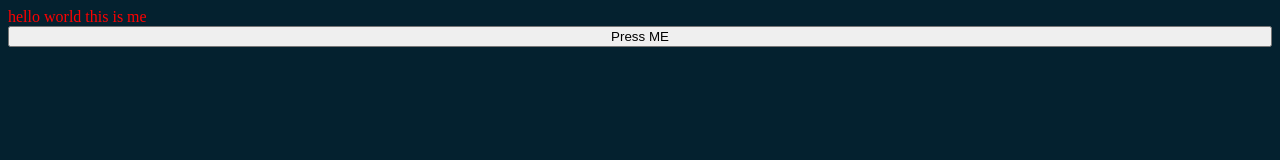
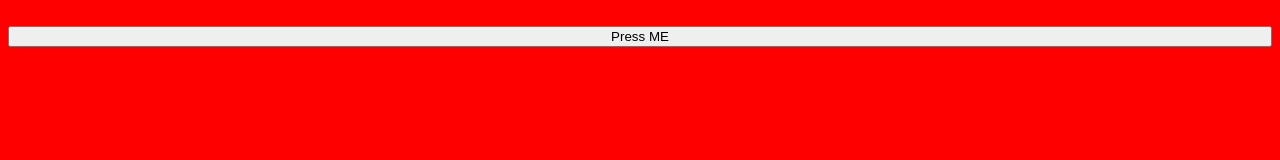
Before and after one commit to h-shams/sw-test2, a website built with webpack: page src/index.html in a window 1280 px wide. Built offline with nearby package versions, Linux system fonts and the light colour scheme.

Commit message:
Update main.css

```diff
--- a/src/main.css
+++ b/src/main.css
@@ -1,5 +1,5 @@
 body{
-  background-color: #04212f;
+  background-color: red;
   color: #eee;
   display: grid;
 }
```
